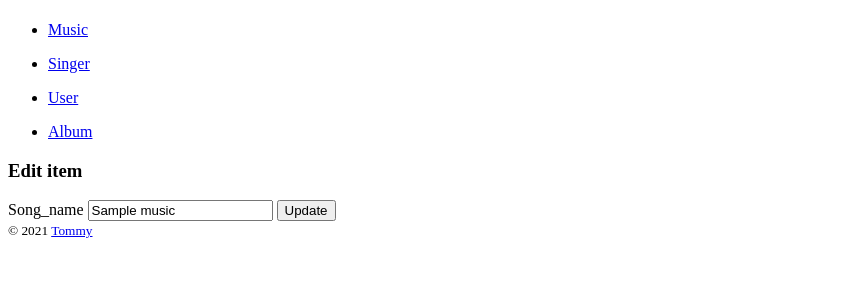
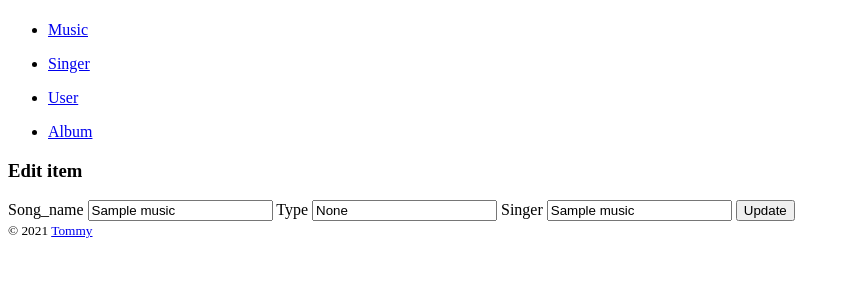
Before and after one commit to TommyPlayer-c/DataBaseProject, a Flask app: page /music/edit/1 in a window 1280 px wide. Shown: the part 325-625 px from the top of the page, without its empty margins (0-850 px from the left). Run offline with Flask 2, Linux system fonts and the light colour scheme; tables that the repository leaves empty hold one stand-in row (values such as "Sample post").

Commit message:
完善了添加删除功能

```diff
--- a/app.py
+++ b/app.py
@@ -82,7 +82,6 @@ class Music(db.Model):
 class Singer(db.Model):
     __tablename__ = 'singer'
 
-    # singer_id = db.Column(db.Integer, primary_key=True)
     singer_name = db.Column(db.String(50), primary_key=True)
     gender = db.Column(db.String(20))
     language = db.Column(db.String(30), db.ForeignKey("language.language_name", ondelete='CASCADE'))
@@ -133,11 +132,11 @@ def index():
         type = request.form['type']
         singer_name = request.form['singer_name']
 
-        # typeResult = Type.query.filter(Type.type_name==type)
-        # singerResult = Singer.query.filter(Singer.singer_name==singer_name)
-        # if typeResult is None or singerResult is None:
-        #     flash('Invalid input.')
-        #     return redirect(url_for('index'))
+        typeResult = Type.query.filter(Type.type_name==type)
+        singerResult = Singer.query.filter(Singer.singer_name==singer_name)
+        if typeResult.count() == 0 or singerResult.count() == 0:
+            flash('Invalid input.')
+            return redirect(url_for('index'))
 
         music = Music(song_name=song_name, type=type, singer_name=singer_name)
         db.session.add(music)
@@ -155,11 +154,10 @@ def SingerPage():
         gender = request.form['gender']
         language = request.form['language']
 
-        # typeResult = Type.query.filter(Type.type_name==type)
-        # singerResult = Singer.query.filter(Singer.singer_name==singer_name)
-        # if typeResult is None or singerResult is None:
-        #     flash('Invalid input.')
-        #     return redirect(url_for('index'))
+        languageResult = Language.query.filter(Language.language_name==language)
+        if languageResult.count() == 0:
+            flash('Invalid input.')
+            return redirect(url_for('SingerPage'))
 
         singer = Singer(singer_name=singer_name, gender=gender, language=language)
         db.session.add(singer)
@@ -188,22 +186,47 @@ def edit(music_id):
 
     if request.method == 'POST':
         song_name = request.form['song_name']
-        # type = request.form['type']
-        # singer_name = request.form['singer_name']
+        type = request.form['type']
+        singer_name = request.form['singer_name']
 
-        # if not title or not type or len(type) > 4 or len(title) > 60:
-        #     flash('Invalid input.')
-        #     return redirect(url_for('edit', movie_id=movie_id))
+        typeResult = Type.query.filter(Type.type_name==type)
+        singerResult = Singer.query.filter(Singer.singer_name==singer_name)
+        if typeResult.count() == 0 or singerResult.count() == 0:
+            flash('Invalid modify.')
+            return redirect(url_for('index'))
 
         music.song_name = song_name
-        # music.type = type
-        # music.singer_name = singer_name
+        music.type = type
+        music.singer_name = singer_name
         db.session.commit()
         flash('Item updated.')
         return redirect(url_for('index'))
 
     return render_template('edit.html', music=music)
 
+
+@app.route('/singer/edit/<string:singer_name>', methods=['GET', 'POST'])
+def EditSinger(singer_name):
+    singer = Singer.query.get_or_404(singer_name)
+
+    if request.method == 'POST':
+        singer_name = request.form['singer_name']
+        gender = request.form['gender']
+        language = request.form['language']
+
+        languageResult = Language.query.filter(Language.language_name==language)
+        if languageResult.count() == 0:
+            flash('Invalid modify.')
+            return redirect(url_for('SingerPage'))
+
+        singer.singer_name = singer_name
+        singer.gender = gender
+        singer.language = language
+        db.session.commit()
+        flash('Item updated.')
+        return redirect(url_for('SingerPage'))
+
+    return render_template('EditSinger.html', singer=singer)
 
 @app.route('/music/delete/<int:music_id>', methods=['POST'])
 def delete(music_id):
--- a/templates/SingerPage.html
+++ b/templates/SingerPage.html
@@ -2,7 +2,7 @@
 
 {% block content %}
 <p>{{ singers|length }} Titles</p>
-<p> 下面是歌手信息 </p>
+<p> 下面是歌手信息，注意 language 有外键限制，只能是：华语，欧美，日本，韩语。 </p>
 
 <form method="post">
     歌手名 <input type="text" name="singer_name" autocomplete="off" required>
@@ -26,6 +26,7 @@
         <td><a class="btn" href="{{ url_for('ShowSinger', singer_name=singer.singer_name) }}">{{ singer.singer_name }}</a></td>
         <td>{{ singer.gender }}</td>
         <td>{{ singer.language }}</td>
+        <td> <a class="btn" href="{{ url_for('EditSinger', singer_name=singer.singer_name) }}">Edit</a></td>
         <td>
             <form class="inline-form" method="post" action="{{ url_for('DeleteSinger', singer_name=singer.singer_name) }}">
                 <input class="btn" type="submit" name="delete" value="Delete" onclick="return confirm('Are you sure?')">
--- a/templates/edit.html
+++ b/templates/edit.html
@@ -4,8 +4,8 @@
 <h3>Edit item</h3>
 <form method="post">
     Song_name <input type="text" name="song_name" autocomplete="off" required value="{{ music.song_name}}">
-    <!-- Type <input type="text" name="type" autocomplete="off" required value="{{ music.type }}">
-    Singer <input type="text" name="singer" autocomplete="off" required value="{{ music.singer }}"> -->
+    Type <input type="text" name="type" autocomplete="off" required value="{{ music.type }}">
+    Singer <input type="text" name="singer_name" autocomplete="off" required value="{{ music.singer_name }}">
     <input class="btn" type="submit" name="submit" value="Update">
 </form>
 {% endblock %}
--- a/templates/index.html
+++ b/templates/index.html
@@ -2,7 +2,7 @@
 
 {% block content %}
 <p>{{ musics|length }} Titles</p>
-<p> 下面是音乐列表 </p>
+<p> 下面是音乐列表。注意添加音乐时，必须有对应的歌手！类型有外键限制，只能是：流行，嘻哈说唱，民谣，摇滚，古风，二次元。</p>
 
 <form method="post">
     Song_name <input type="text" name="song_name" autocomplete="off" required>
```
Also changed, not shown: templates/EditSinger.html (added, +11 -0 lines).
